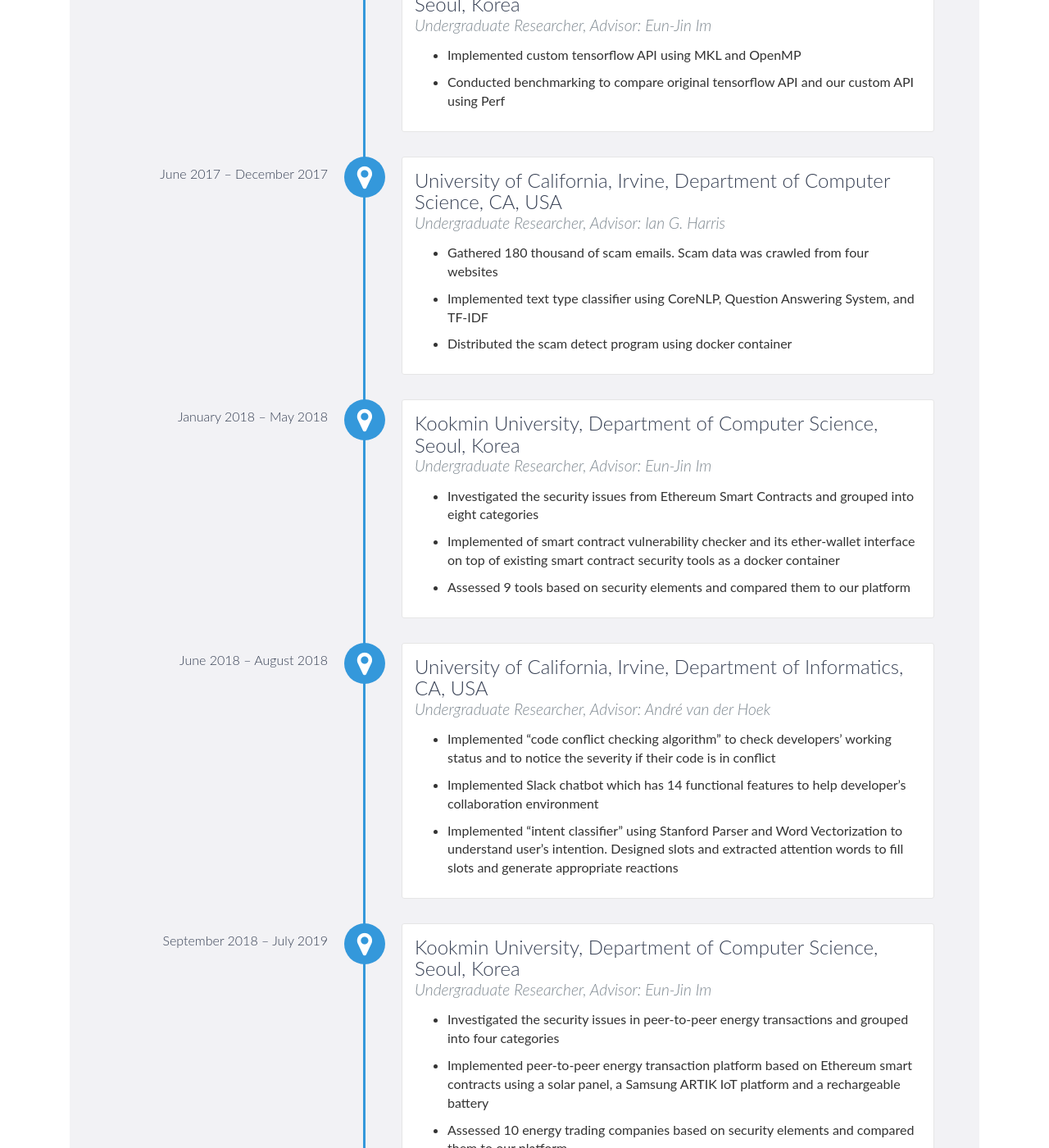
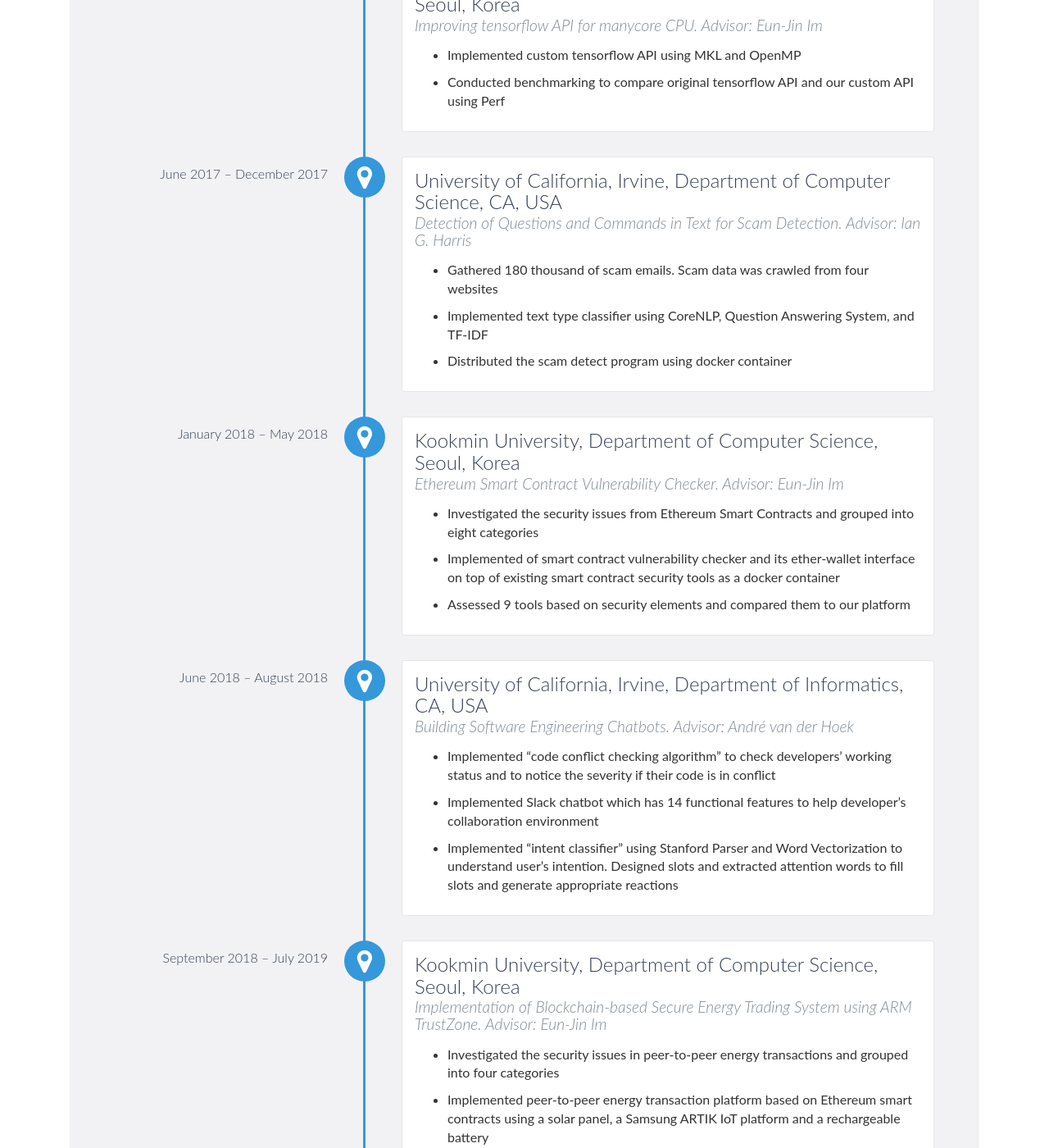
Before and after one commit to codingsoo/codingsoo.github.io1, a Jekyll site: the page built from index.html, in a window 1280 px wide and 1400 px high, scrolled down 1690 px. Shown: the whole window at 82% size. Built offline with Jekyll 4.4.1, drawn with Linux system fonts in a browser that asks for light colours; nearby versions of some CDN libraries; comment, search, counter and statistics services are not loaded; some of the changed text lies outside the part shown.

Commit message:
Change research experience format

```diff
--- a/index.html
+++ b/index.html
@@ -99,7 +99,7 @@ hide_editme: true
                         </div>
                         <div data-date="March 2017 – June 2017">
                             <h3>Kookmin University, Department of Computer Science, Seoul, Korea</h3>
-                            <h4>Undergraduate Researcher, Advisor: Eun-Jin Im</h4>
+                            <h4>Improving tensorflow API for manycore CPU. Advisor: Eun-Jin Im</h4>
                             <p>
                                 <ul>
                                     <li>Implemented custom tensorflow API using MKL and OpenMP</li>
@@ -109,7 +109,7 @@ hide_editme: true
                         </div>
                         <div data-date="June 2017 – December 2017">
                             <h3>University of California, Irvine, Department of Computer Science, CA, USA</h3>
-                            <h4>Undergraduate Researcher, Advisor: Ian G. Harris</h4>
+                            <h4>Detection of Questions and Commands in Text for Scam Detection. Advisor: Ian G. Harris</h4>
                             <p>
                                 <ul>
                                     <li>Gathered 180 thousand of scam emails. Scam data was crawled from four websites</li>
@@ -120,7 +120,7 @@ hide_editme: true
                         </div>
                         <div data-date="January 2018 – May 2018">
                             <h3>Kookmin University, Department of Computer Science, Seoul, Korea</h3>
-                            <h4>Undergraduate Researcher, Advisor: Eun-Jin Im</h4>
+                            <h4>Ethereum Smart Contract Vulnerability Checker. Advisor: Eun-Jin Im</h4>
                             <p>
                                 <ul>
                                     <li>Investigated the security issues from Ethereum Smart Contracts and grouped into eight categories</li>
@@ -131,7 +131,7 @@ hide_editme: true
                         </div>
                         <div data-date="June 2018 – August 2018">
                             <h3>University of California, Irvine, Department of Informatics, CA, USA</h3>
-                            <h4>Undergraduate Researcher, Advisor: André van der Hoek</h4>
+                            <h4>Building Software Engineering Chatbots. Advisor: André van der Hoek</h4>
                             <p>
                                 <ul>
                                     <li>Implemented “code conflict checking algorithm” to check developers’ working status and to notice the severity if their code is in conflict</li>
@@ -142,7 +142,7 @@ hide_editme: true
                         </div>
                         <div data-date="September 2018 – July 2019">
                             <h3>Kookmin University, Department of Computer Science, Seoul, Korea</h3>
-                            <h4>Undergraduate Researcher, Advisor: Eun-Jin Im</h4>
+                            <h4>Implementation of Blockchain-based Secure Energy Trading System using ARM TrustZone. Advisor: Eun-Jin Im</h4>
                             <p>
                                 <ul>
                                     <li>Investigated the security issues in peer-to-peer energy transactions and grouped into four categories</li>
```
Also changed, not shown: other parts of index.html (+1 -1 lines).
